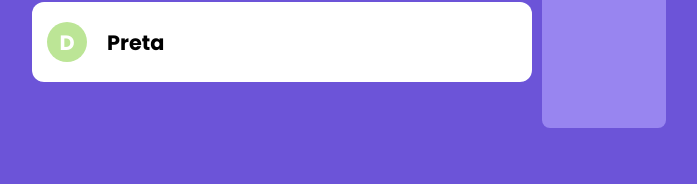
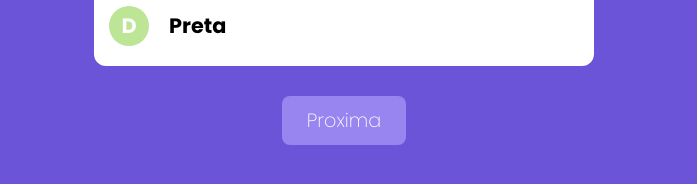
Before and after one commit to filipealvesr2019/quiz, a Next.js app: page / in a window 1280 px wide. Shown: the part 682-866 px from the top of the page, without its empty margins (296-993 px from the left). Built offline with nearby package versions, Linux system fonts and the light colour scheme.

Commit message:
feat: Componente questionario 2#

```diff
--- a/pages/index.tsx
+++ b/pages/index.tsx
@@ -37,7 +37,7 @@ export default function Home() {
 
       className={styles.container}
     >
-      <Questinonario  questao={questao} ultima={true} questaoRespondida={questaoRespondida} inPraProximoPasso={inPraProximoPasso}/>
+      <Questinonario  questao={questao} ultima={false} questaoRespondida={questaoRespondida} inPraProximoPasso={inPraProximoPasso}/>
       {/* <Questao tempoPraResposta={5} valor={questao} respostaFornecida={respostaFornecida} tempoEsgotado={tempoEsgotado}/>
       <Botao texto="Proxima" href="/resultado" /> */}
       </div>
--- a/styles/Questinonario.module.css
+++ b/styles/Questinonario.module.css
@@ -1,3 +1,6 @@
 .questionario{
     display: flex;
+    flex-direction: column;
+    justify-content: center;
+    align-items: center;
 }
```
